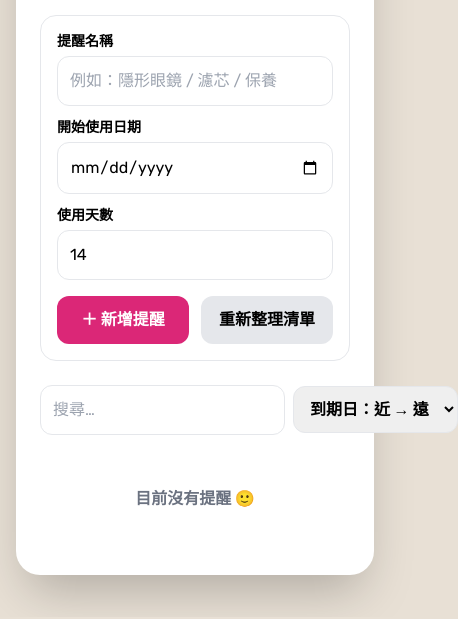
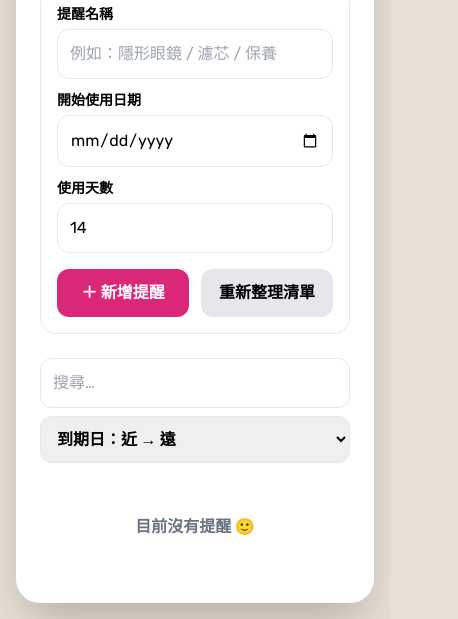
Before and after one commit to a29392762-afk/reminder-pwa, a website: page index.html in a window 390 px wide. Shown: the part 227-846 px from the top of the page, 458 px wide, since content can reach past the window. Drawn offline with nearby package versions, Linux system fonts and the light colour scheme.

Commit message:
Update index.html

```diff
--- a/index.html
+++ b/index.html
@@ -75,13 +75,18 @@
     </div>
 
     <!-- 清單 -->
-    <div class="flex items-center gap-2 mb-3">
-      <input v-model.trim="keyword" placeholder="搜尋…" class="flex-1 border rounded-xl p-3" />
-      <select v-model="sortBy" class="border rounded-xl p-3 font-bold">
+    <div class="mb-3 grid grid-cols-1 md:grid-cols-[1fr_auto] gap-2">
+      <input v-model.trim="keyword"
+             placeholder="搜尋…"
+             class="w-full border rounded-xl p-3" />
+
+      <select v-model="sortBy"
+              class="w-full md:w-auto border rounded-xl p-3 font-bold">
         <option value="dueAsc">到期日：近 → 遠</option>
         <option value="dueDesc">到期日：遠 → 近</option>
       </select>
     </div>
+
 
     <div v-if="filtered.length === 0" class="text-center text-gray-500 font-bold py-10">
       目前沒有提醒 🙂
```
